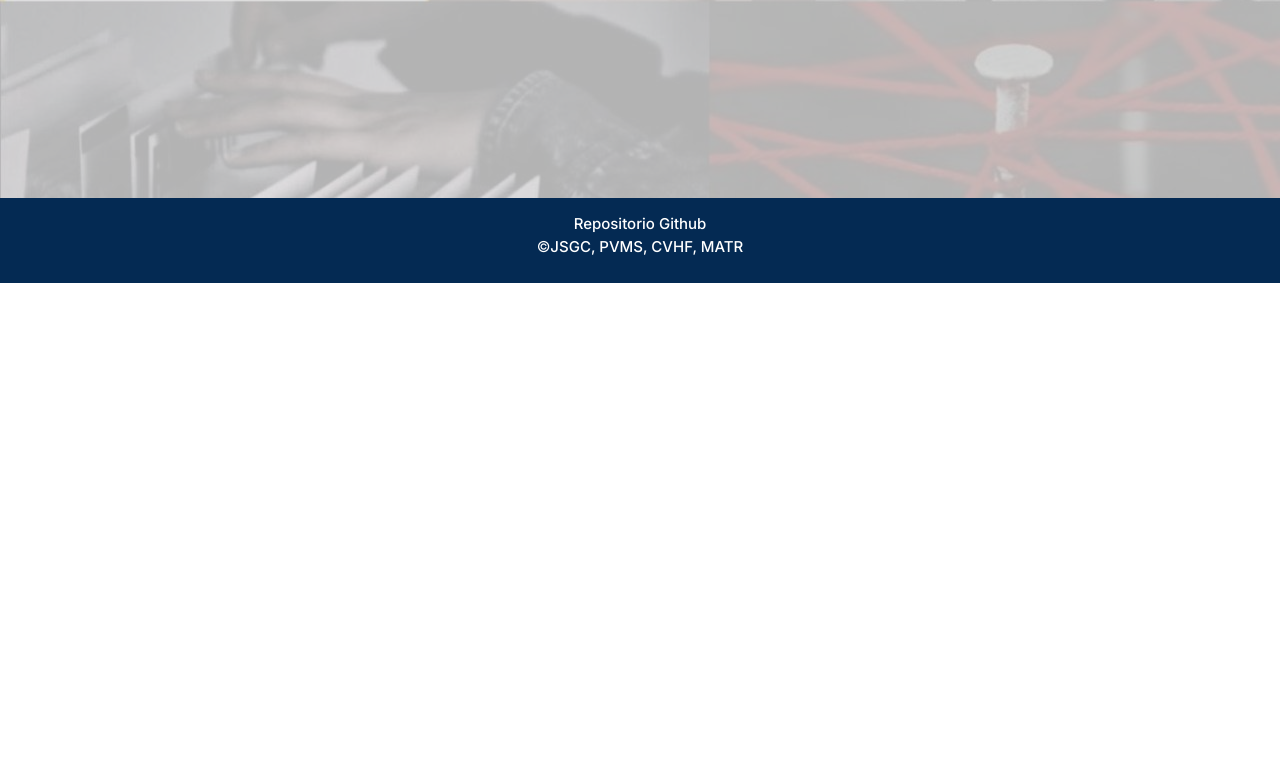
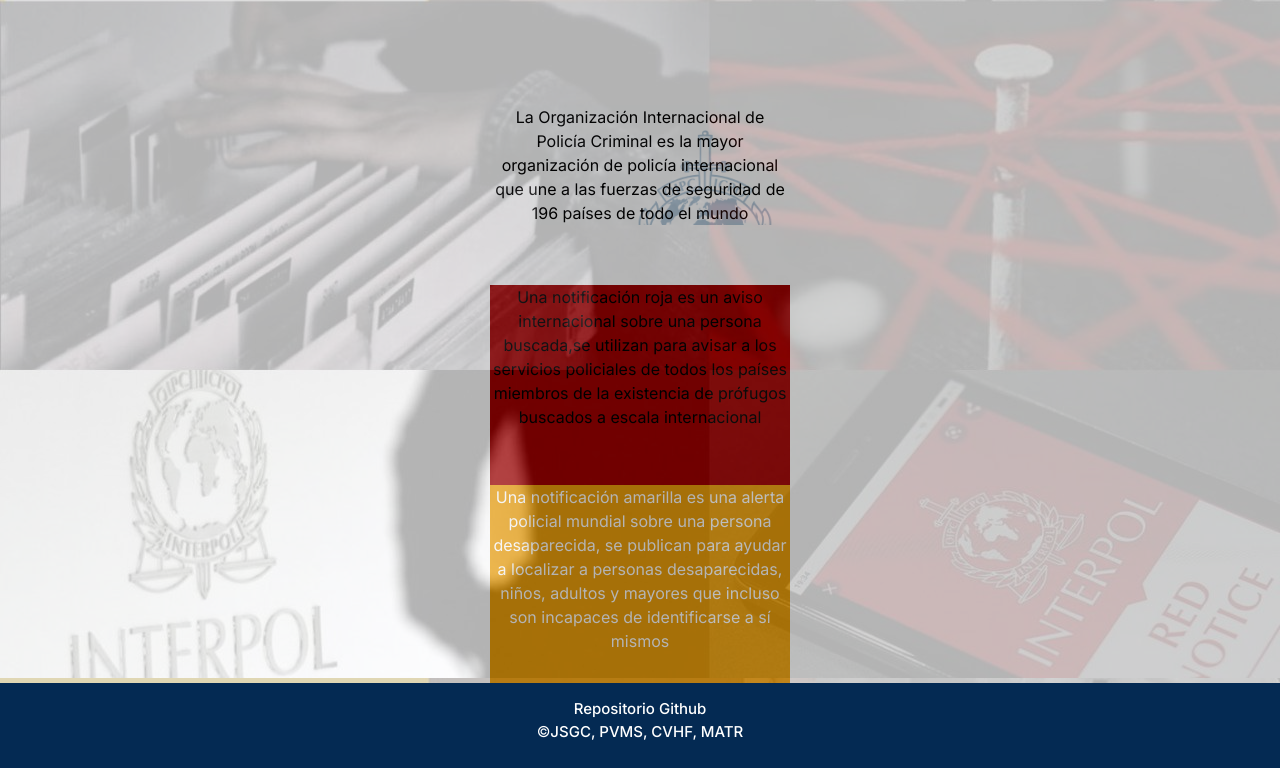
Before and after one commit to Los-Chavales/frontend-proyecto, a React (Vite) app in the folder client/: page /about_us in a window 1280 px wide. Shown: the part 672-1440 px from the top of the page. Before the commit the page ends 955 px from the top, so only its background shows below. Built offline with nearby package versions, Linux system fonts and the light colour scheme; no server answers; a web font is replaced by a local one.

Commit message:
SCRUM-17 cambios

```diff
--- a/client/src/pages/AboutUs_page.jsx
+++ b/client/src/pages/AboutUs_page.jsx
@@ -3,7 +3,7 @@
 function AboutUs(){
     return(
         <main className="about_us-container">
-
+           <div className="Prueba"></div>
             <div className="aboutus-logo">
                 <div className="imagen-div">
                     <img src={LupaLogo} alt="Logo de MW Tracked" className="lupa-img" />
@@ -17,10 +17,12 @@
                     <p>La Organización Internacional de Policía Criminal es la mayor organización de policía internacional que une a las fuerzas de seguridad de 196 países de todo el mundo</p>
                   </div>
                   <div className="info-2">
-                  Una notificación roja es un aviso internacional sobre una persona buscada,se utilizan para avisar  a los servicios policiales de todos los países miembros de la existencia de prófugos buscados a escala internacional
+                  <p>Una notificación roja es un aviso internacional sobre una persona buscada,se utilizan para avisar  a los servicios policiales de todos los países miembros de la existencia de prófugos buscados a escala internacional</p>
                   </div>
                   <div className="info-3">
+                  <p>
                   Una notificación amarilla es una alerta policial mundial sobre una persona desaparecida, se publican para ayudar a localizar a personas desaparecidas, niños, adultos y mayores que incluso son incapaces de identificarse a sí mismos
+                  </p>
                   </div>
             </div>
 
--- a/client/src/styles/about_us.css
+++ b/client/src/styles/about_us.css
@@ -3,9 +3,8 @@
    flex-direction: column;
    align-items: center;
    justify-content: center;
-   height: 100vh;
    opacity: 0.7;
-   background-color: #fff;
+  background-color: #fff;
 }
 
 .lupa-img{
@@ -14,7 +13,7 @@
    margin: auto;
 }
 .aboutus-logo{
-   margin-top: 20%;
+   margin-top: 10%;
    align-items: center;
 }
 .mensaje-ppal{
@@ -22,13 +21,35 @@
    height: 100px;
    width: 250px;
    text-align: center;
+   color: black;
 }
 .info{
-   padding-top: 50%;
+   padding-top: 30%;
    display: flex;
    flex-direction:column;
    text-align: center;
+   width: 300px;
+   color: black;
 }
 .info-1{
    text-align: center;
+   float: left;
+   background-color: aliceblue;
+   align-items: center;
+   margin: auto;
+   background-image: url(../assets/interpol.png);
+
+
 }
+.info-2{
+   text-align: center;
+   width: 300px;
+   height: 200px;
+   margin-top: 20%;
+   background-color: #A00000;
+}
+.info-3{
+   color: #fff;
+   padding-bottom: 10%;
+   background-color:#EC9F0B;
+}
```
Also changed, not shown: client/src/assets/imgs/interpol.png (deleted).
